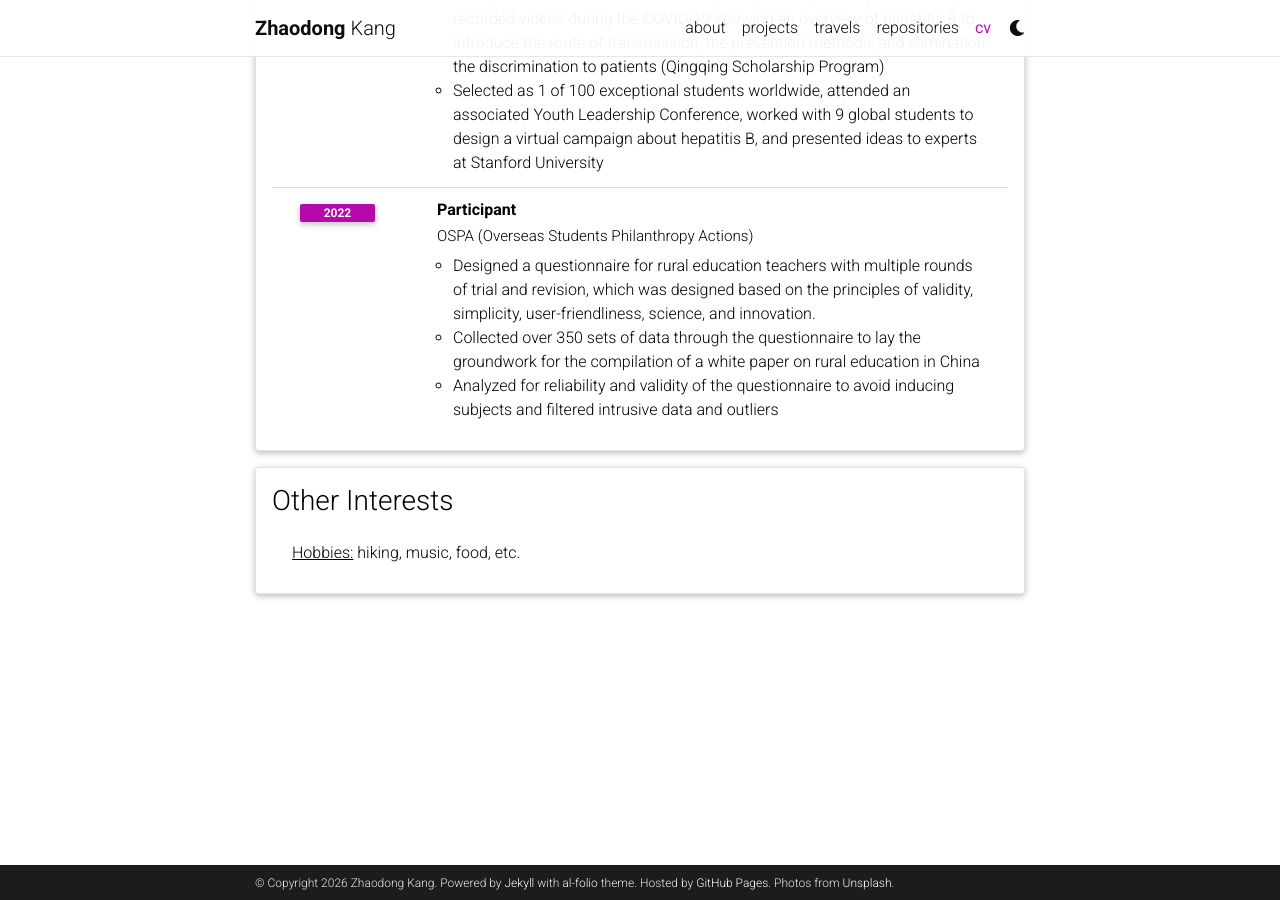
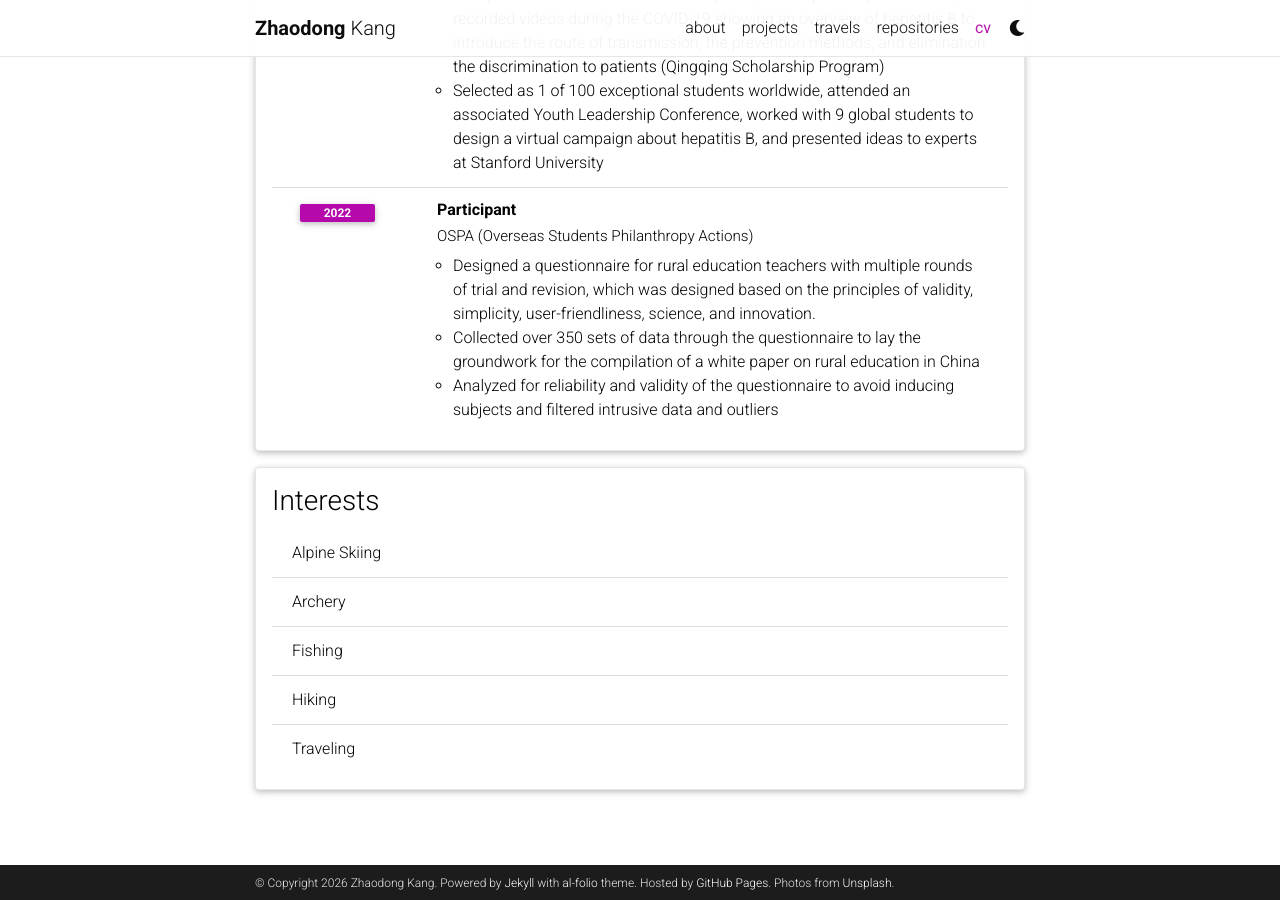
Before and after one commit to zhaodong03/zhaodong03.github.io, a Jekyll site: the page built from _pages/cv.md, in a window 1280 px wide and 900 px high, scrolled down 4774 px. Built offline with Jekyll 4.4.1, drawn with Linux system fonts in a browser that asks for light colours; comment, search, counter and statistics services are not loaded; a style sheet for code colours, icons or effects is not loaded.

Commit message:
chore: update interest

```diff
--- a/_data/cv.yml
+++ b/_data/cv.yml
@@ -164,7 +164,11 @@
         - Collected over 350 sets of data through the questionnaire to lay the groundwork for the compilation of a white paper on rural education in China
         - Analyzed for reliability and validity of the questionnaire to avoid inducing subjects and filtered intrusive data and outliers
 
-- title: Other Interests
+- title: Interests
   type: list
   contents:
-    - <u>Hobbies:</u> hiking, music, food, etc.
+    - Alpine Skiing
+    - Archery
+    - Fishing
+    - Hiking
+    - Traveling
```
